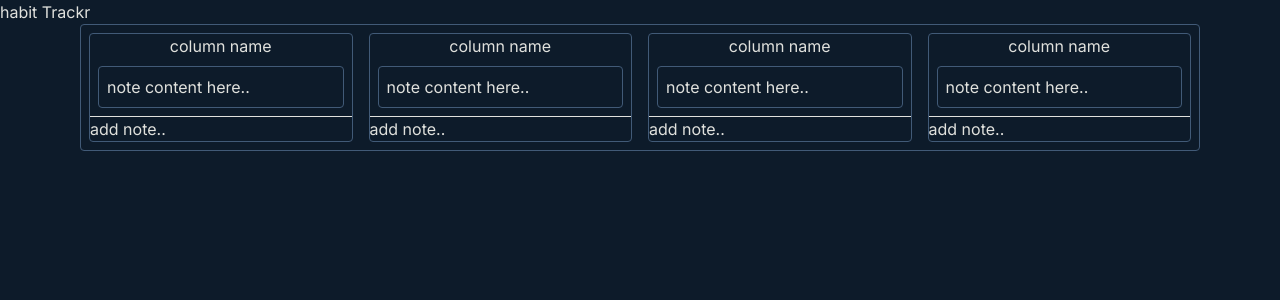
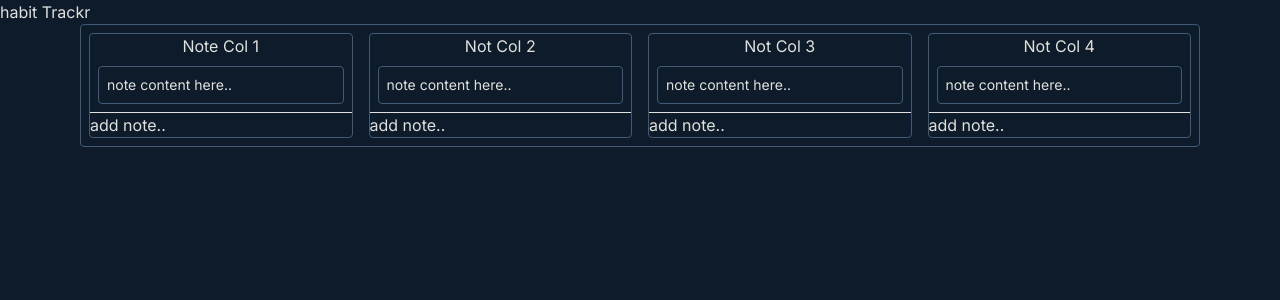
Before and after one commit to BechirMakhlouf/habit-trackr, a Next.js app: page / in a window 1280 px wide. Shown: the top 300 px of the page. Built offline with nearby package versions, Linux system fonts and the light colour scheme.

Commit message:
make drag functionnality

```diff
--- a/app/page.tsx
+++ b/app/page.tsx
@@ -42,21 +42,28 @@ export default function Home() {
     <>
       <h1>habit Trackr</h1>
 
-      <DndContext>
+      <DndContext
+        onDragStart={(event) => {
+          console.log(event);
+        }}
+        onDragEnd={(event) => {
+          console.log(event);
+        }}
+      >
         <div className="border border-blue rounded flex mx-20">
-          <NoteColumnItem>
+          <NoteColumnItem noteColumn={new NoteColumn("Note Col 1")}>
             <NoteItem note={new Note()} />
           </NoteColumnItem>
 
-          <NoteColumnItem>
+          <NoteColumnItem noteColumn={new NoteColumn("Not Col 2")}>
             <NoteItem note={new Note()} />
           </NoteColumnItem>
 
-          <NoteColumnItem>
+          <NoteColumnItem noteColumn={new NoteColumn("Not Col 3")}>
             <NoteItem note={new Note()} />
           </NoteColumnItem>
 
-          <NoteColumnItem>
+          <NoteColumnItem noteColumn={new NoteColumn("Not Col 4")}>
             <NoteItem note={new Note()} />
           </NoteColumnItem>
         </div>
--- a/components/NoteColumnItem.tsx
+++ b/components/NoteColumnItem.tsx
@@ -1,9 +1,12 @@
+"use client";
 import NoteItem, { Note } from "./NoteItem";
-import { PropsWithChildren } from "react";
-import { randomUUID, UUID } from "crypto";
+import { PropsWithChildren, useState } from "react";
+import { UUID } from "crypto";
+import { v4 as uuidV4 } from "uuid";
+import { useDroppable } from "@dnd-kit/core";
 
 export class NoteColumn {
-  readonly id: UUID = randomUUID();
+  readonly id: UUID = uuidV4() as UUID;
   name: string;
   notes: Note[];
 
@@ -14,16 +17,38 @@ export class NoteColumn {
 }
 
 interface NoteColumnProps extends PropsWithChildren {
-  notesList?: Note[];
+  noteColumn: NoteColumn;
 }
+
 const NoteColumnItem = (props: NoteColumnProps) => {
+  const [noteColumn, setNoteColumn] = useState(props.noteColumn);
+  const { isOver, setNodeRef } = useDroppable({
+    id: noteColumn.id,
+  });
   return (
-    <div className=" w-full m-2 flex-col rounded border border-blue">
-      <h3 className="w-full text-center">column name</h3>
+    <div
+      ref={setNodeRef}
+      className=" w-full m-2 flex-col rounded border border-blue"
+    >
+      <h3 className="w-full text-center">
+        {props.noteColumn?.name || "Note Column"}
+      </h3>
       {props.children}
-      {props?.notesList?.map((note) => <NoteItem note={note} />)}
+      {noteColumn?.notes.map((note) => <NoteItem note={note} key={note.id} />)}
+
       <hr />
-      <p className="text-gray-100">add note..</p>
+      <button
+        onClick={() => {
+          const updatedNoteColumn = new NoteColumn(noteColumn.name, [
+            ...noteColumn.notes,
+            new Note(),
+          ]);
+          setNoteColumn(updatedNoteColumn);
+        }}
+        className="text-gray-100"
+      >
+        add note..
+      </button>
     </div>
   );
 };
--- a/components/NoteItem.tsx
+++ b/components/NoteItem.tsx
@@ -1,10 +1,11 @@
+"use client";
 import { useState } from "react";
 import { v4 as uuidV4 } from "uuid";
-import { randomUUID, UUID } from "crypto";
-import { useDraggable} from "@dnd-kit/core";
+import { UUID } from "crypto";
+import { useDraggable } from "@dnd-kit/core";
 
 export class Note {
-  id: UUID = uuidV4() as UUID;
+  readonly id: UUID = uuidV4() as UUID;
   noteContent: string;
 
   constructor(noteContent?: string) {
@@ -12,13 +13,28 @@ export class Note {
   }
 }
 
-export default function NoteItem(props: { note?: Note }) {
+export default function NoteItem(props: { note: Note }) {
+  const [note, setNote] = useState(props.note);
   const [isModifiable, setIsModifiable] = useState(() => false);
+  const { attributes, listeners, setNodeRef, transform } = useDraggable({
+    id: note.id,
+  });
+
+  const style = transform ? {
+    transform: `translate3d(${transform.x}px, ${transform.y}px, 0)`,
+  } : undefined;
+
   props.note ||= new Note();
 
   return (
-    <p className="border border-blue rounded m-2 p-2 text-">
+    <div
+      ref={setNodeRef}
+      style={style}
+      {...listeners}
+      {...attributes}
+      className="border border-blue rounded m-2 p-2 text-sm"
+    >
       {props.note.noteContent || "note content here.."}
-    </p>
+    </div>
   );
 }
```
